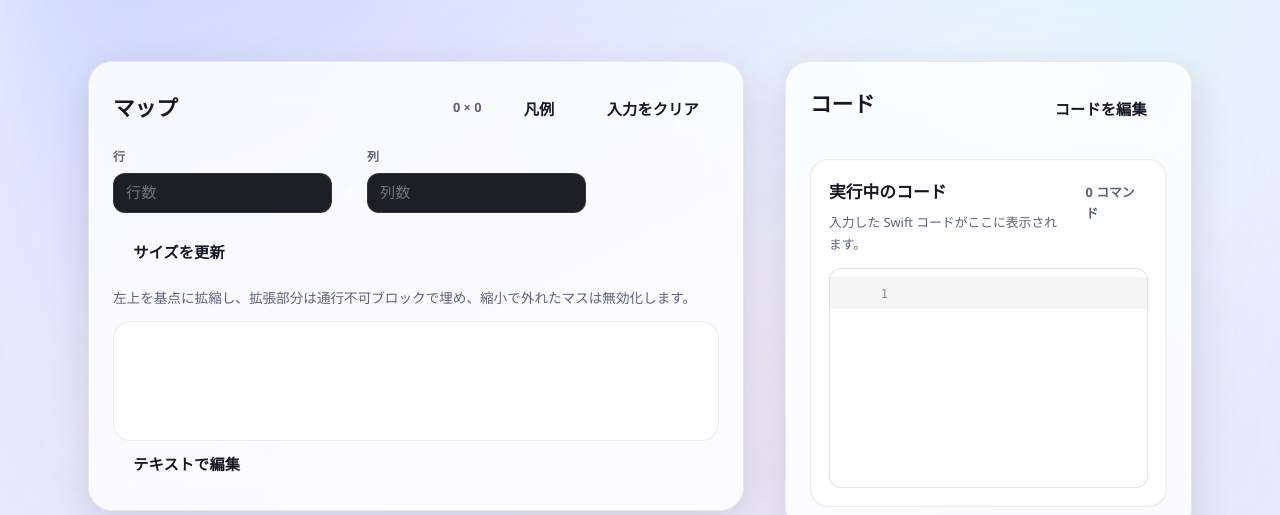
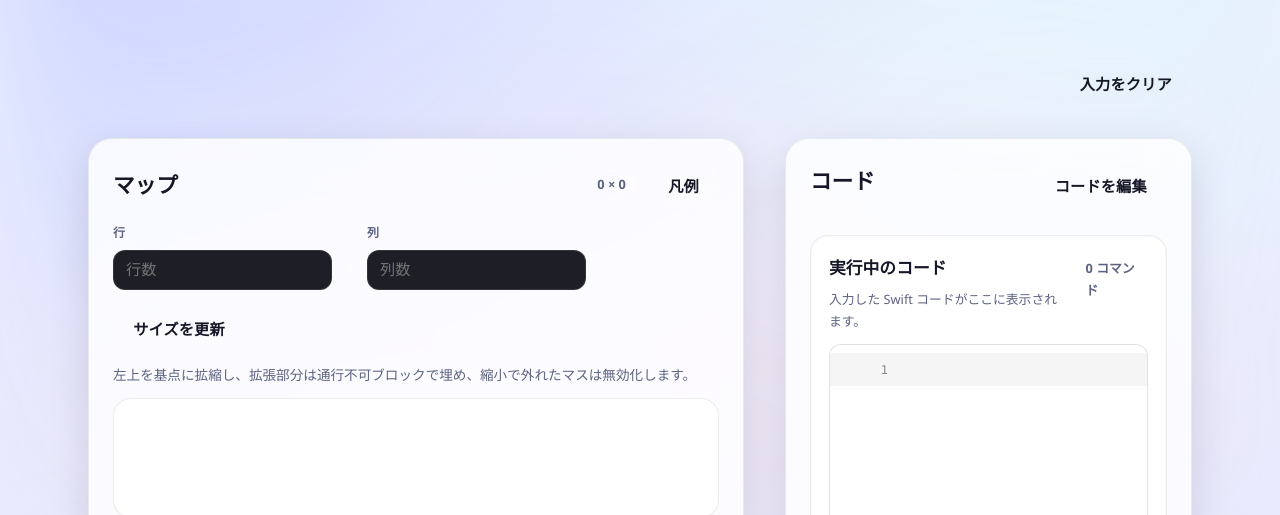
Before and after one commit to KobeSciTechHighSchool/swift-playgrounds-toolkit, a website: page index.html in a window 1280 px wide. Shown: the part 277-792 px from the top of the page. Drawn offline with Linux system fonts and the light colour scheme.

Commit message:
Move and style '入力をクリア' button in UI
Relocated the '入力をクリア' (Clear Inputs) button from the map card actions to a standalone position in the top bar for improved accessibility and visibility. Updated CSS to align the button to the right when placed directly under .app-shell.

```diff
--- a/index.html
+++ b/index.html
@@ -84,7 +84,7 @@
     </form>
 
     <!-- Stepper content moved to fixed top bar; container kept logically via topbar -->
-
+    <button type="button" class="btn ghost" id="clearInputsButton">入力をクリア</button>
     <!-- Map and Code panels displayed side-by-side -->
     <div class="panel-grid">
     <section class="card map-card" aria-live="polite">
@@ -95,7 +95,6 @@
         <div class="map-card-actions">
           <span class="chip" id="mapSizeChip" aria-live="polite">0 × 0</span>
           <button type="button" class="btn ghost" id="legendToggleButton" aria-haspopup="true" aria-expanded="false" aria-controls="legendPopover">凡例</button>
-          <button type="button" class="btn ghost" id="clearInputsButton">入力をクリア</button>
         </div>
       </header>
       <div id="legendPopover" class="legend-popover" role="region" aria-labelledby="legendPopoverTitle" hidden>
--- a/styles/main.css
+++ b/styles/main.css
@@ -94,6 +94,13 @@ body {
   gap: 12px;
   flex-wrap: wrap;
   justify-content: flex-end;
+}
+
+/* Place the standalone "入力をクリア" button on the right when it's a direct child
+   of the .app-shell (which is a column flex container). This keeps the change
+   minimal and works responsively. */
+#clearInputsButton {
+  align-self: flex-end;
 }
 
 .btn {
```
